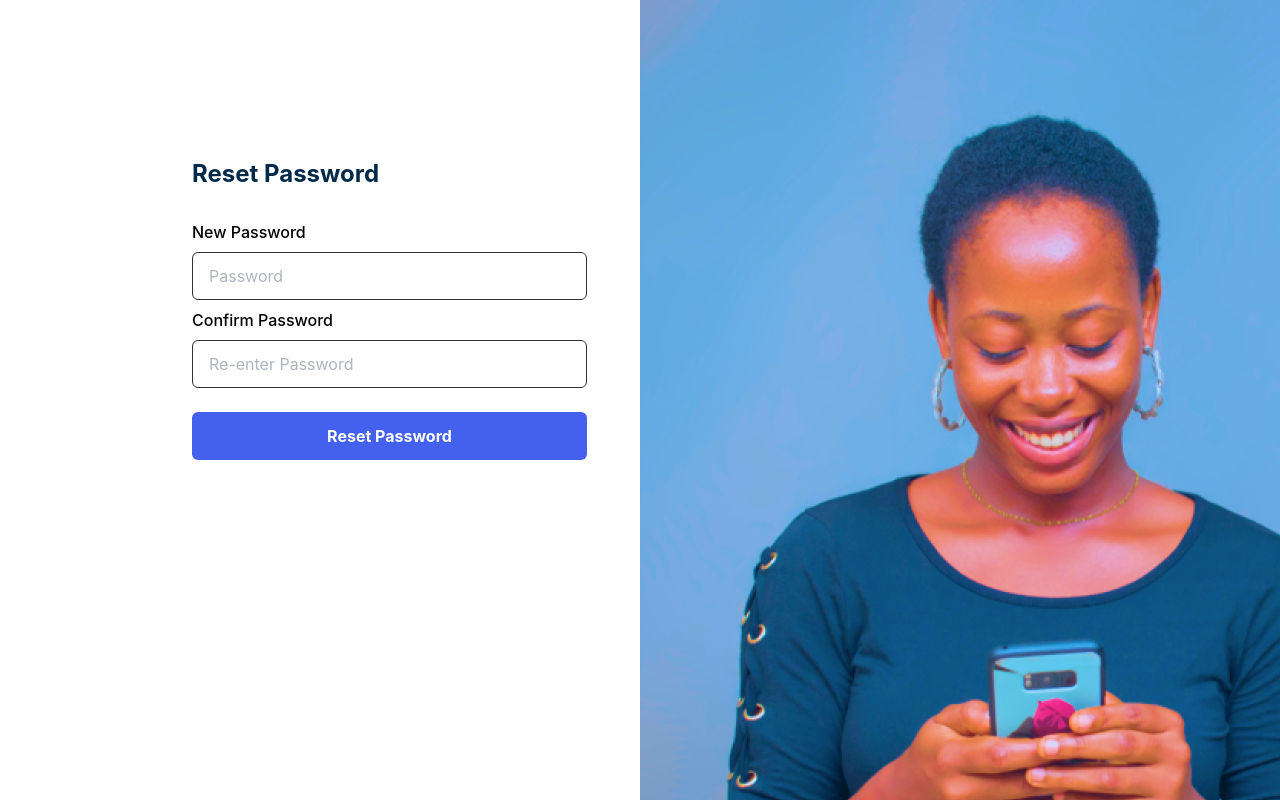
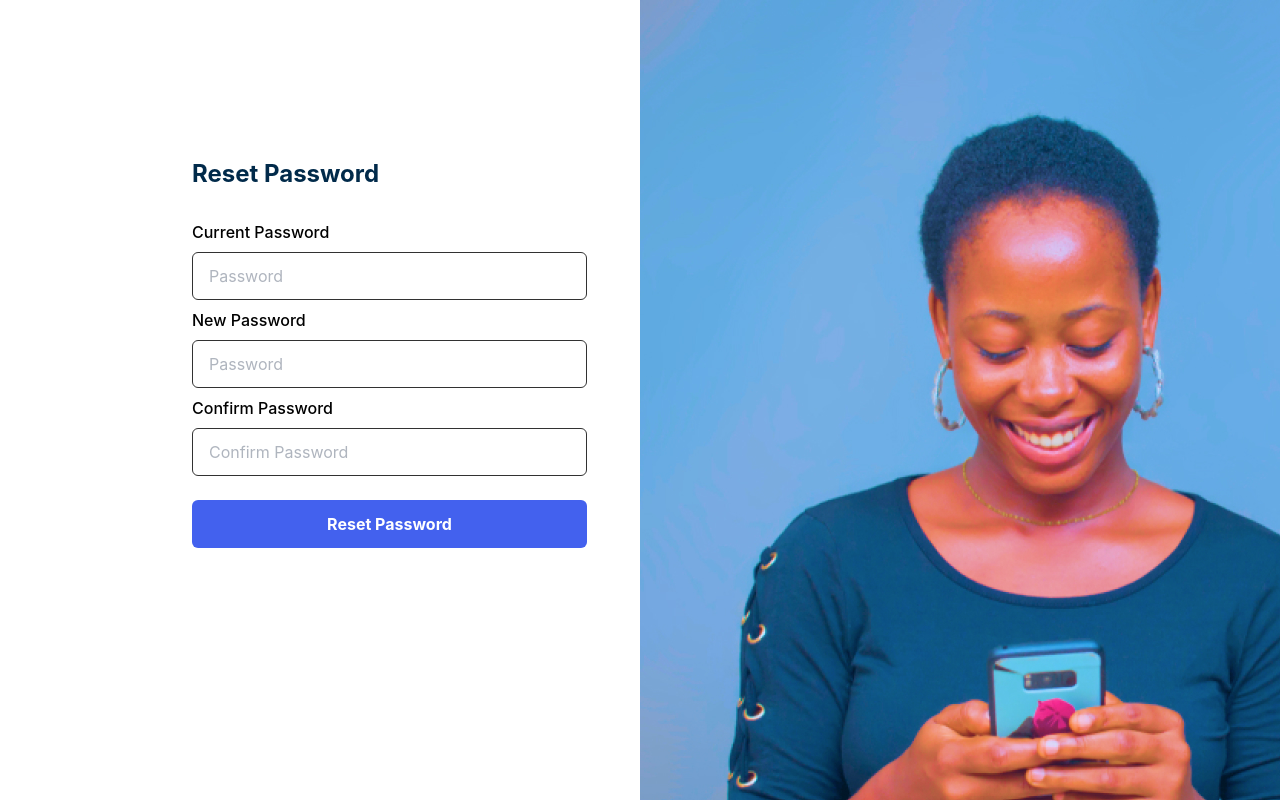
Before and after one commit to Danny4life/fintech.africa, a React (Vite) app: page /reset-password in a window 1280 px wide. Shown: the top 800 px of the page. Built offline with nearby package versions, Linux system fonts and the light colour scheme.

Commit message:
add change password page

```diff
--- a/src/component/dashboard-component/Topbar.jsx
+++ b/src/component/dashboard-component/Topbar.jsx
@@ -96,7 +96,7 @@ const Topbar = () => {
                                 Transfer
                             </li>
                              <li
-                            onClick={() => navigate("/")}
+                            onClick={() => navigate("/reset-password")}
                             className="p-2 text-base text-[#012A4A] rounded hover:bg-blue-100">
                                 Change Password
                             </li>
--- a/src/pages/reset-password/ResetPassword.jsx
+++ b/src/pages/reset-password/ResetPassword.jsx
@@ -18,9 +18,20 @@ const ResetPassword = () => {
 
 
     const inputs = [
+
         {
-          id : 1,
-          name : "new password",
+            id : 1,
+            name : "password",
+            type : "password",
+            placeholder : "Password",
+            errorMessage : "Password should be 8-20 characters and includes atleast 1 letter, 1 number, and 1 special character",
+            label : "Current Password",
+            pattern :`^(?=.*[0-9])(?=.*[a-zA-Z])(?=.*[!@#$%^&*])[a-zA-Z0-9!@#$%^&*]{8,20}$`,
+            required: true,
+          },
+        {
+          id : 2,
+          name : "password",
           type : "password",
           placeholder : "Password",
           errorMessage : "Password should be 8-20 characters and includes atleast 1 letter, 1 number, and 1 special character",
@@ -30,15 +41,15 @@ const ResetPassword = () => {
         },
 
         {
-          id : 2,
-          name : "confirm password",
+          id : 3,
+          name : "confirmpassword",
           type : "password",
-          placeholder : "Re-enter Password",
-          errorMessage : "Password should be 8-20 characters and includes atleast 1 letter, 1 number, and 1 special character",
+          placeholder : "Confirm Password",
+          errorMessage : "Password Don't Match",
           label : "Confirm Password",
-          pattern :`^(?=.*[0-9])(?=.*[a-zA-Z])(?=.*[!@#$%^&*])[a-zA-Z0-9!@#$%^&*]{8,20}$`,
+          pattern : user.password,
           required: true,
-        },
+        }
   ]
 
 
```
